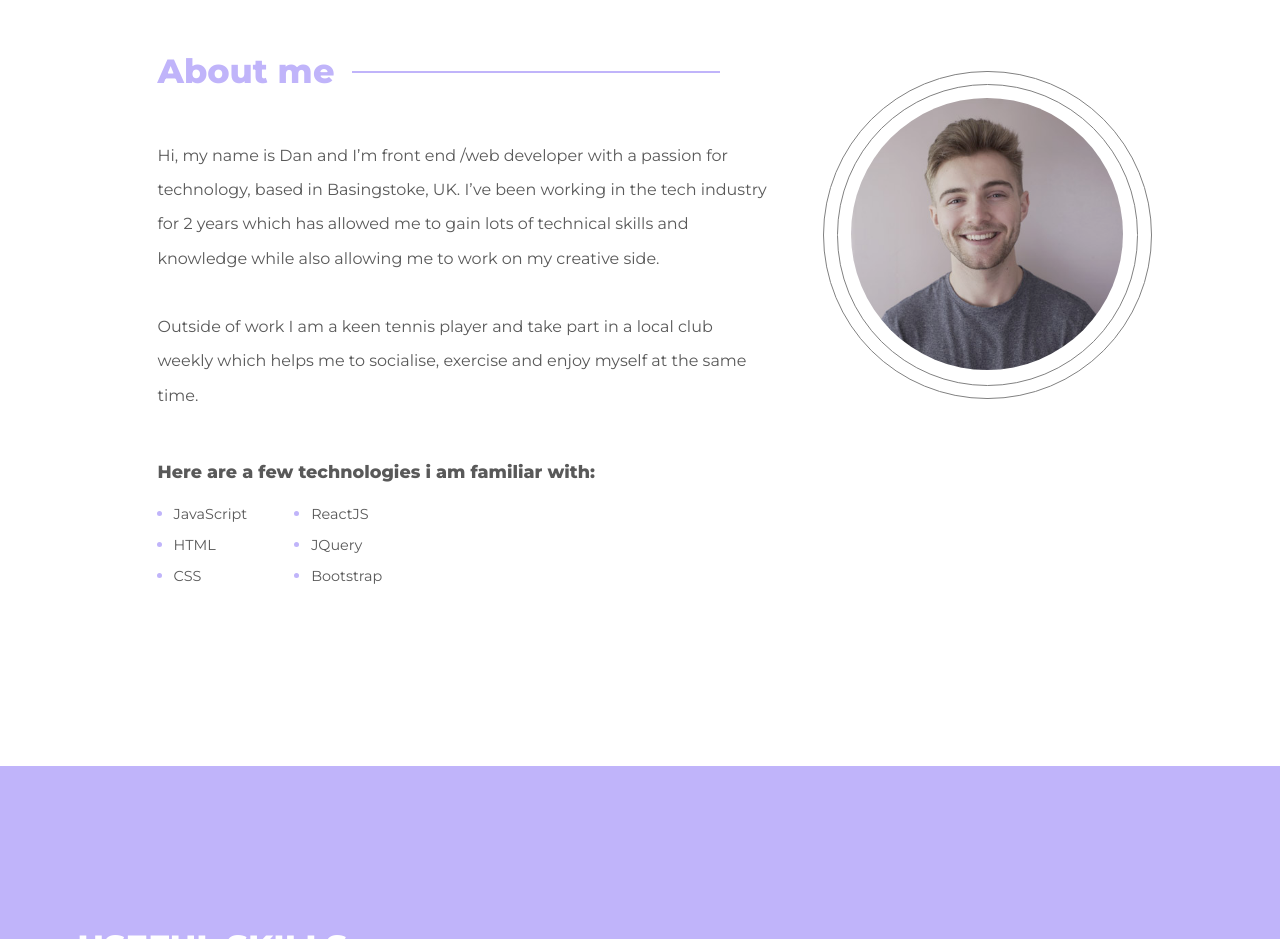
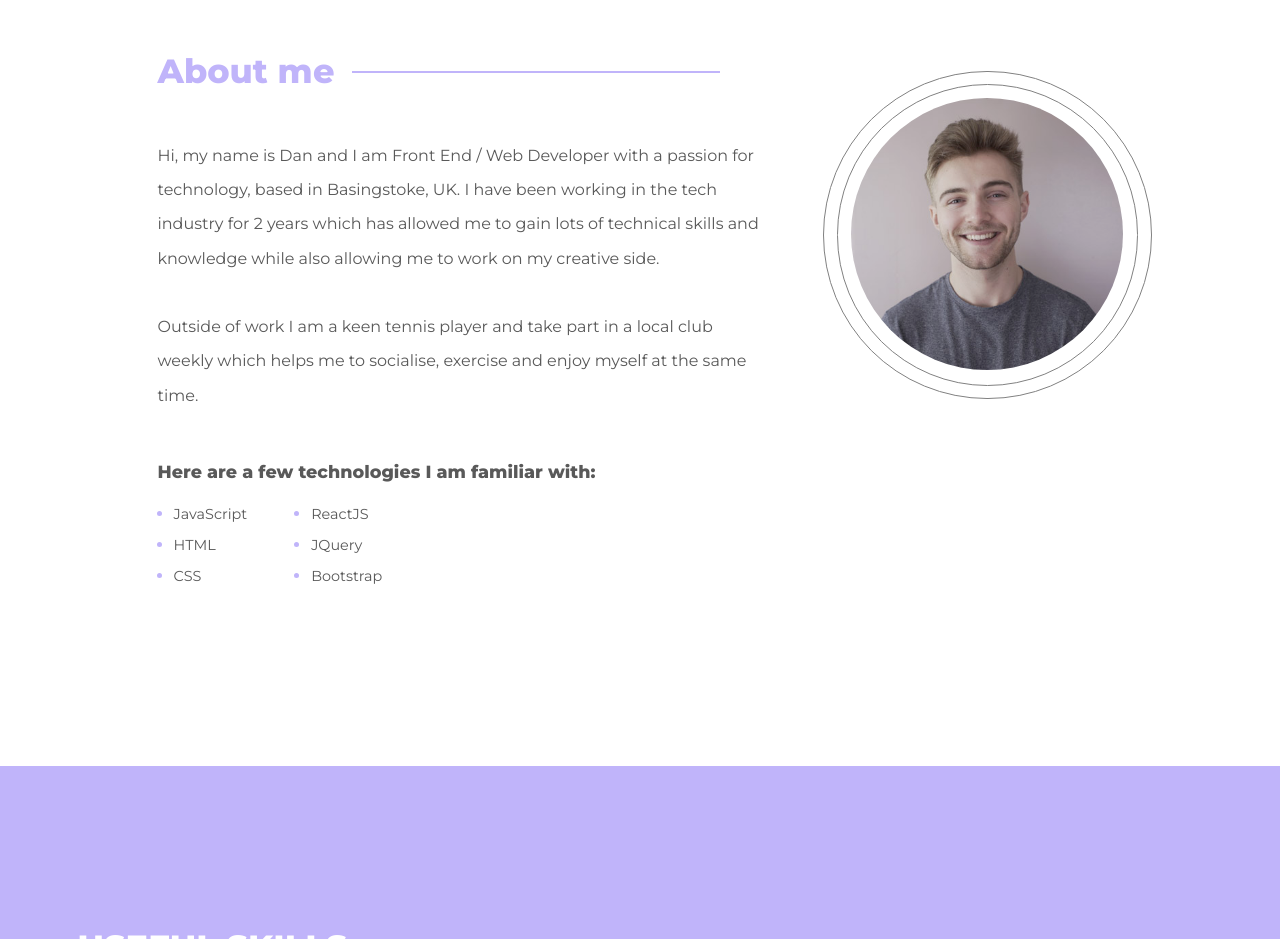
Before and after one commit to DannyDingDong/Portfolio, a website built with Parcel: page src/index.html in a window 1280 px wide. Shown: the part 920-1859 px from the top of the page. Built offline with nearby package versions, Linux system fonts and the light colour scheme.

Commit message:
Final Polish

```diff
--- a/src/index.html
+++ b/src/index.html
@@ -87,16 +87,16 @@
           <div class="about-left-side">
             <h2 class="title">About me</h2>
             <p>
-              Hi, my name is Dan and I’m front end /web developer with a passion
-              for technology, based in Basingstoke, UK. I’ve been working in the
-              tech industry for 2 years which has allowed me to gain lots of
-              technical skills and knowledge while also allowing me to work on
-              my creative side.<br /><br />
+              Hi, my name is Dan and I am Front End / Web Developer with a
+              passion for technology, based in Basingstoke, UK. I have been
+              working in the tech industry for 2 years which has allowed me to
+              gain lots of technical skills and knowledge while also allowing me
+              to work on my creative side.<br /><br />
               Outside of work I am a keen tennis player and take part in a local
               club weekly which helps me to socialise, exercise and enjoy myself
               at the same time.
             </p>
-            <h4>Here are a few technologies i am familiar with:</h4>
+            <h4>Here are a few technologies I am familiar with:</h4>
             <div class="list-wrapper">
               <ul>
                 <li>JavaScript</li>
```
Also changed, not shown: dist/index.html, 2 other files.
